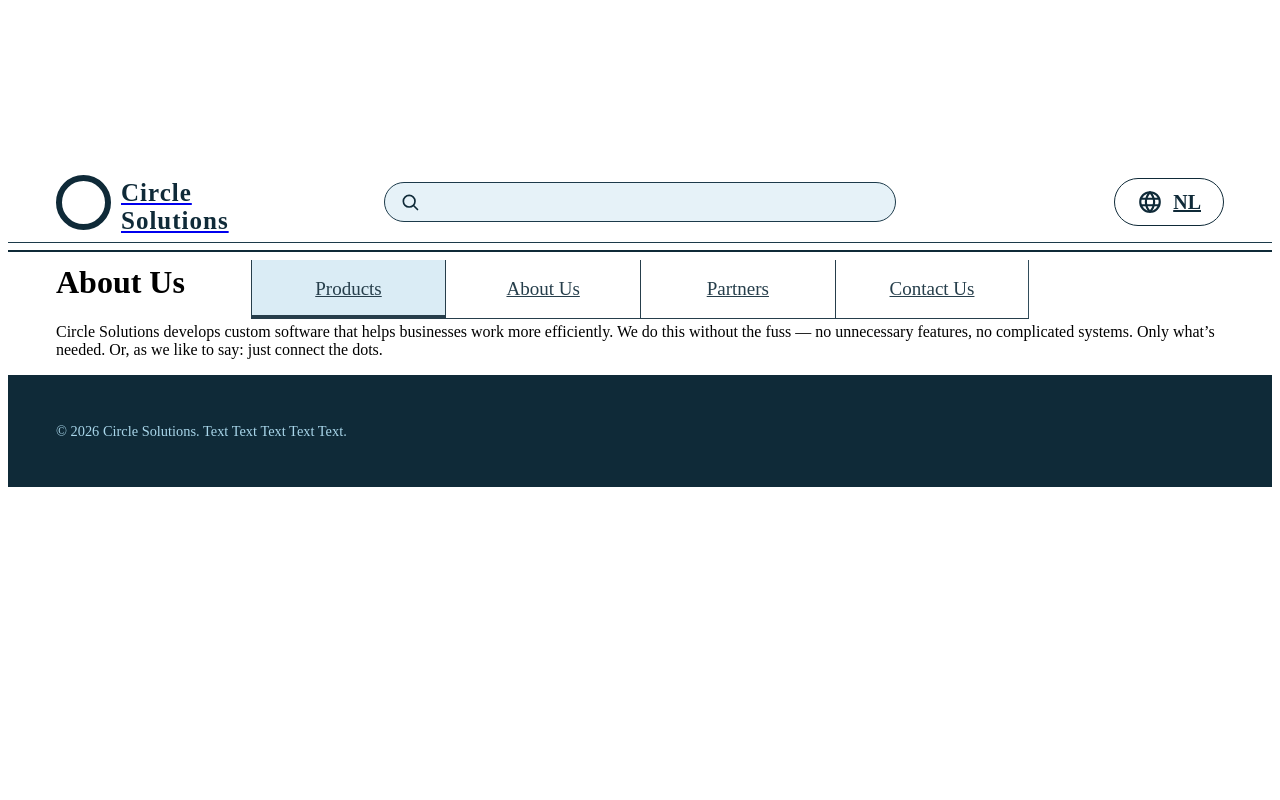
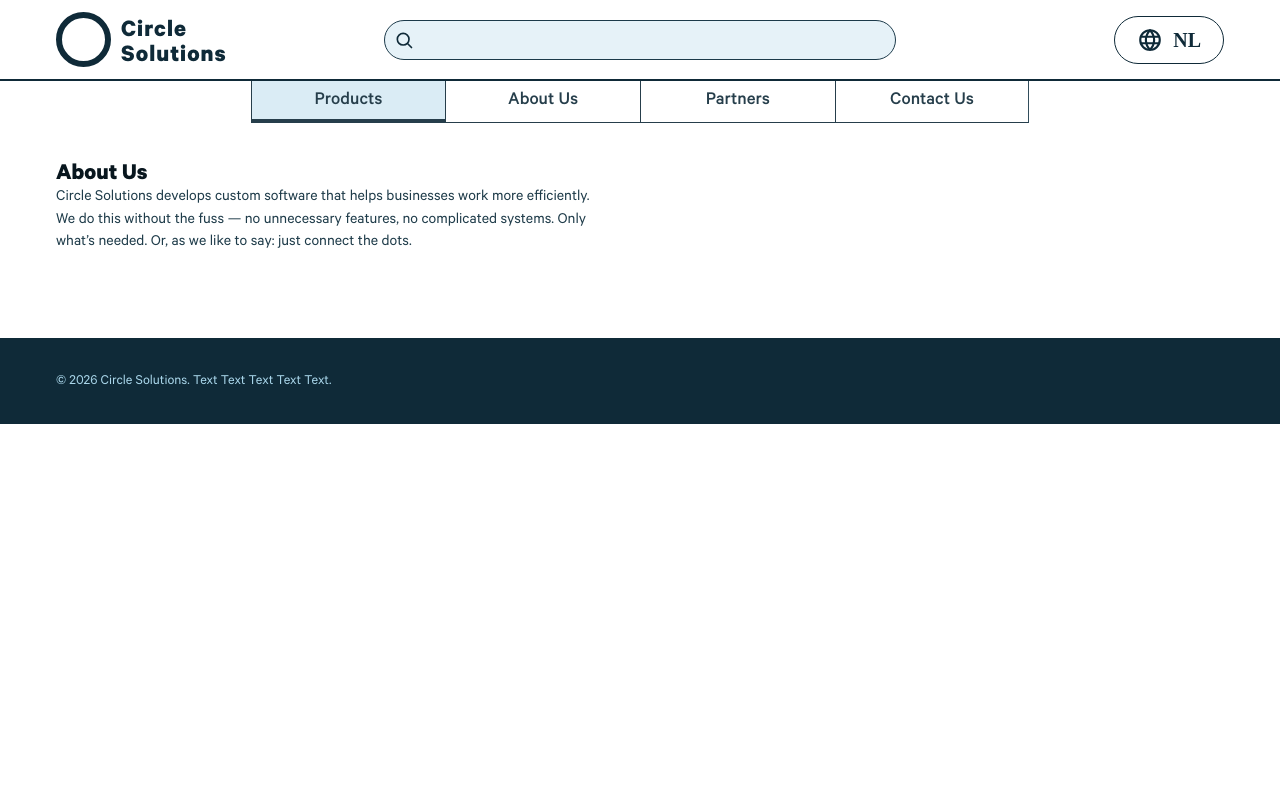
Before and after one commit to anos0k/Circle_Solutions, a PHP site: page /about.html in a window 1280 px wide. Run offline with PHP 8.4, Linux system fonts and the light colour scheme; a map, chart or similar area stays blank.

Commit message:
about-us

```diff
--- a/about.html
+++ b/about.html
@@ -7,10 +7,11 @@
     <title>About Us — Circle Solutions</title>
     <meta name="description" content="About Circle Solutions">
 
-    <link rel="icon" href="assets/img/test.png">
+    <link rel="icon" href="assets/img/circle.png">
     <link rel="stylesheet" href="assets/css/general.css">
     <link rel="stylesheet" href="assets/css/footer.css">
     <link rel="stylesheet" href="assets/css/header.css">
+    <link rel="stylesheet" href="assets/css/about.css">
 </head>
 
 <body class="page">
@@ -63,14 +64,14 @@
     </header>
 
     <main class="main">
-
+        <section class="about">
             <div class="container">
                 <h1>About Us</h1>
                 <p>Circle Solutions develops custom software that helps businesses work more efficiently. We
                     do this without the fuss — no unnecessary features, no complicated systems. Only what’s
                     needed. Or, as we like to say: just connect the dots.</p>
             </div>
-
+        </section>
 
 
 
--- a/assets/css/general.css
+++ b/assets/css/general.css
@@ -1,4 +1,28 @@
+
+
+@font-face {
+    font-family: "Calibre";
+    src: url("../fonts/Calibre-Regular.otf") format("opentype");
+    font-weight: 400;
+    font-display: swap;
+}
+
+@font-face {
+    font-family: "Calibre";
+    src: url("../fonts/Calibre-Medium.otf") format("opentype");
+    font-weight: 500;
+    font-display: swap;
+}
+
+@font-face {
+    font-family: "Calibre";
+    src: url("../fonts/Calibre-Bold.otf") format("opentype");
+    font-weight: 700;
+    font-display: swap;
+}
+
 :root {
+
     --container: 1168px;
     --header-height: 10vh;
 
@@ -14,9 +38,68 @@
     --border: #1c3a4a;
 }
 
+* {
+    margin: 0;
+    padding: 0;
+    box-sizing: border-box;
+}
+
+html {
+    scroll-behavior: smooth;
+    font-size: 16px;
+}
+
+body {
+    font-family: "Calibre";
+    font-weight: 400;
+    background: #ffffff;
+    color: var(--text);
+    line-height: 1;
+    overflow-x: hidden;
+}
+
+h1 {
+    font-weight: 700;
+    color: var(--ink);
+}
+h2 {
+    font-weight: 500;
+    color: var(--brand-dark);
+}
+p {
+    font-size: 1rem;
+    line-height: 1.4;
+    color: var(--text);
+    max-width: 62ch;
+}
+
+
+a {
+    color: inherit;
+    text-decoration: none;
+}
+a:hover, a:focus {
+   opacity: 0.8;
+}
+
+
+.bg-canvas {
+    position: absolute;
+    top: 0;
+    left: 0;
+    width: 100vw;
+    height: 100%;
+    z-index: -1;
+    display: block;
+    pointer-events: none;
+}
 
 
 .container {
     width: min(var(--container), calc(100% - 40px));
     margin: 0 auto;
 }
+
+section {
+    padding: clamp(40px, 6.5vw, 85px) 0;
+}
--- a/assets/css/header.css
+++ b/assets/css/header.css
@@ -1,4 +1,5 @@
-header {
+.header {
+
     width: 100%;
     height: var(--header-height);
     z-index: 100;
@@ -66,7 +67,7 @@
     gap: 10px;
 
     padding: 10px 22px;
-
+    font-family: "None";
     font-size: 1.25rem;
     font-weight: 700;
     color: var(--brand-dark);
@@ -89,7 +90,7 @@
 }
 
 
-/* ---------- Navigation ---------- */
+/* nav */
 .nav-container {
     display: grid;
     grid-template-columns: repeat(12, minmax(0, 1fr));
```
Also changed, not shown: assets/css/about.css (added), assets/css/footer.css (line endings or trailing spaces), assets/fonts/Calibre-Black.otf (added), assets/fonts/Calibre-BlackItalic.otf (added), assets/fonts/Calibre-Bold.otf (added), assets/fonts/Calibre-BoldItalic.otf (added), assets/fonts/Calibre-Light.otf (added), assets/fonts/Calibre-LightItalic.otf (added), assets/fonts/Calibre-Medium.otf (added), assets/fonts/Calibre-MediumItalic.otf (added), assets/fonts/Calibre-Regular.otf (added), assets/fonts/Calibre-RegularItalic.otf (added), assets/fonts/Calibre-Semibold.otf (added), assets/fonts/Calibre-SemiboldItalic.otf (added).
